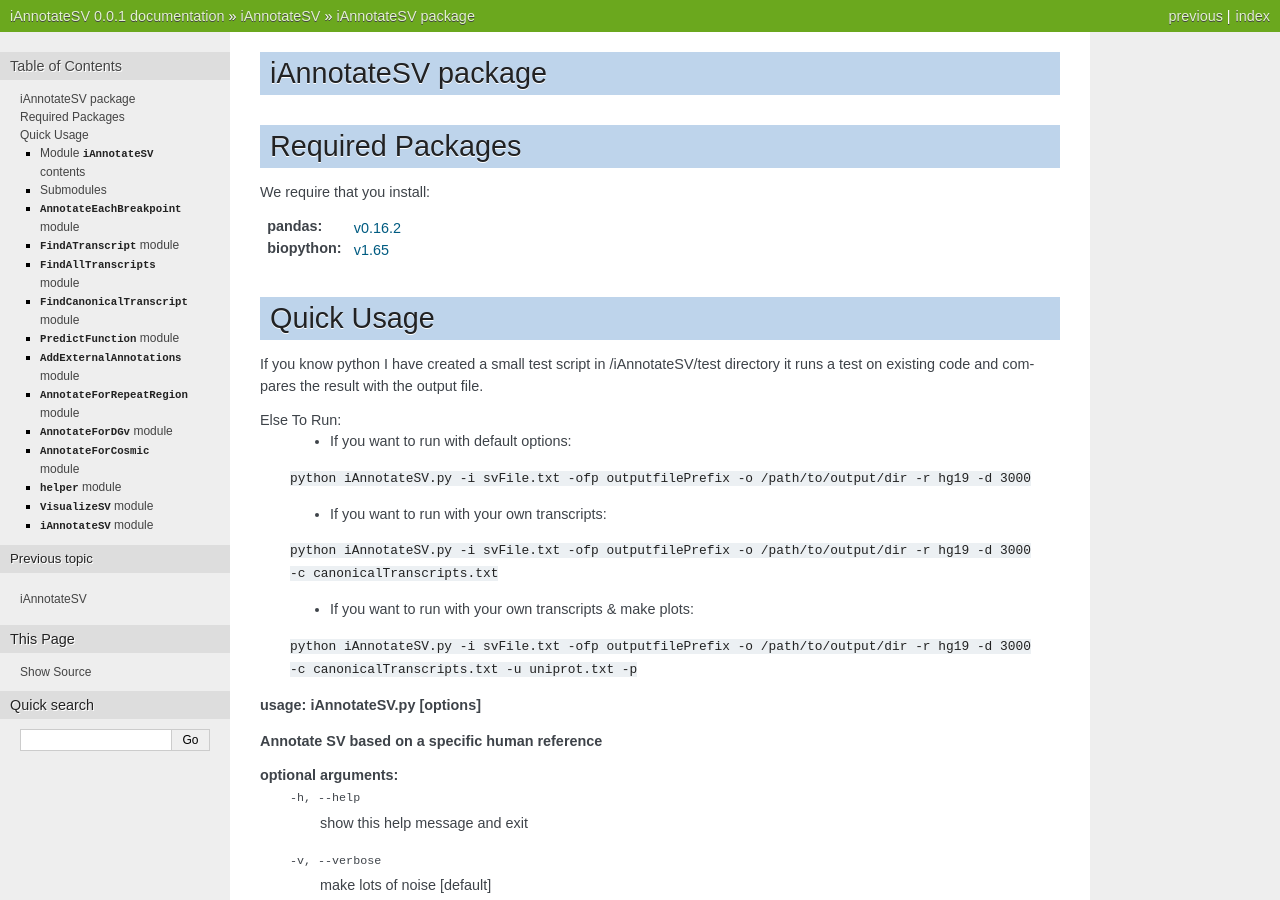
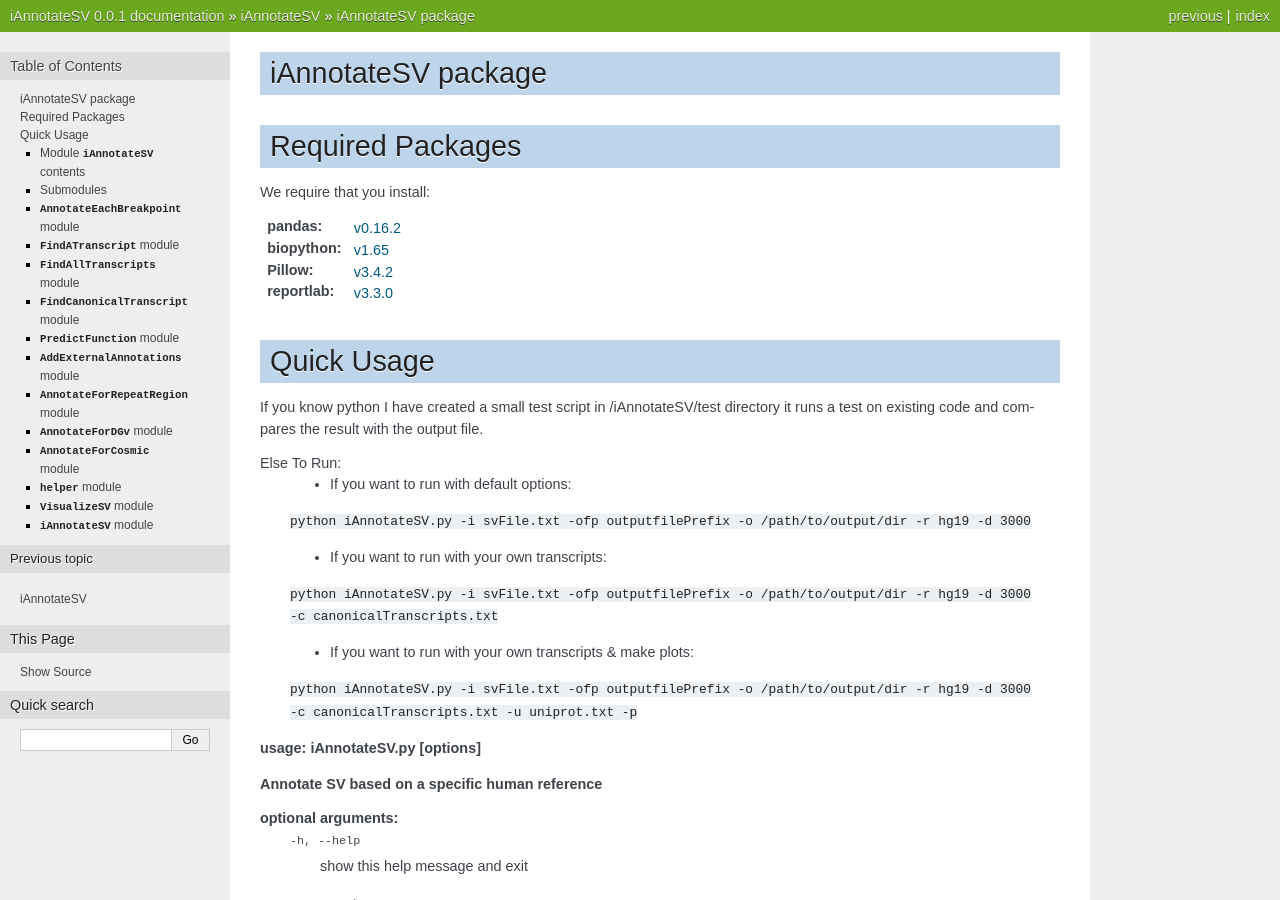
Before and after one commit to rhshah/iAnnotateSV, a Sphinx documentation site: the page built from docs/iAnnotateSV.rst, in a window 1280 px wide and 900 px high. Built offline with Sphinx 7.4.7, drawn with Linux system fonts in a browser that asks for light colours.

Commit message:
Specified Additional Requirements in Docs

```diff
--- a/README.rst
+++ b/README.rst
@@ -38,6 +38,8 @@ We require that you install:
 
 :pandas: `v0.16.2 <http://pandas.pydata.org/>`_
 :biopython: `v1.65 <http://biopython.org/wiki/Main_Page>`_
+:Pillow: `v3.4.2 <https://pypi.python.org/pypi/Pillow/3.4.2>`_
+:reportlab: `v3.3.0 <https://pypi.python.org/pypi/reportlab/3.3.0>`_
 
 Quick Usage
 ===========
--- a/docs/iAnnotateSV.rst
+++ b/docs/iAnnotateSV.rst
@@ -8,7 +8,8 @@ We require that you install:
 
 :pandas: `v0.16.2 <http://pandas.pydata.org/>`_
 :biopython: `v1.65 <http://biopython.org/wiki/Main_Page>`_
-
+:Pillow: `v3.4.2 <https://pypi.python.org/pypi/Pillow/3.4.2>`_
+:reportlab: `v3.3.0 <https://pypi.python.org/pypi/reportlab/3.3.0>`_
 
 Quick Usage
 ===========
```
